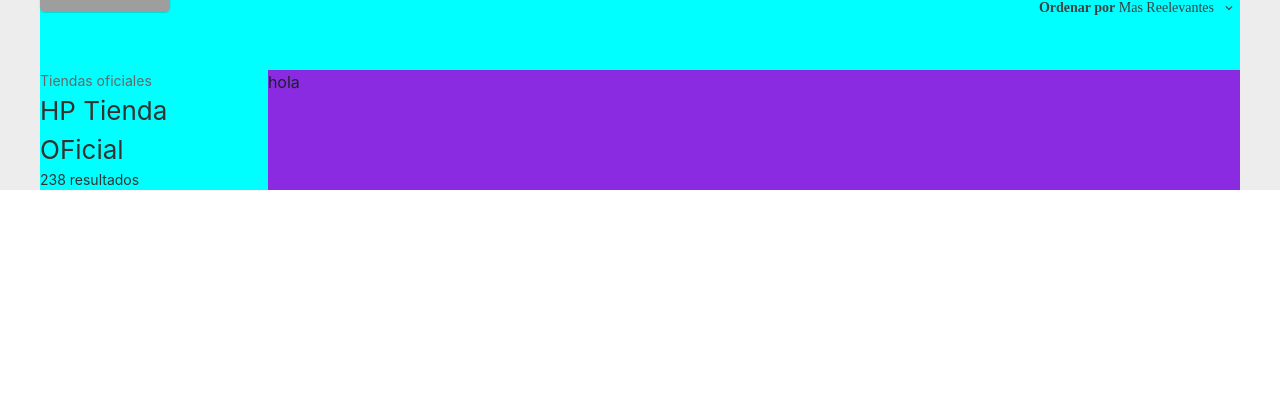
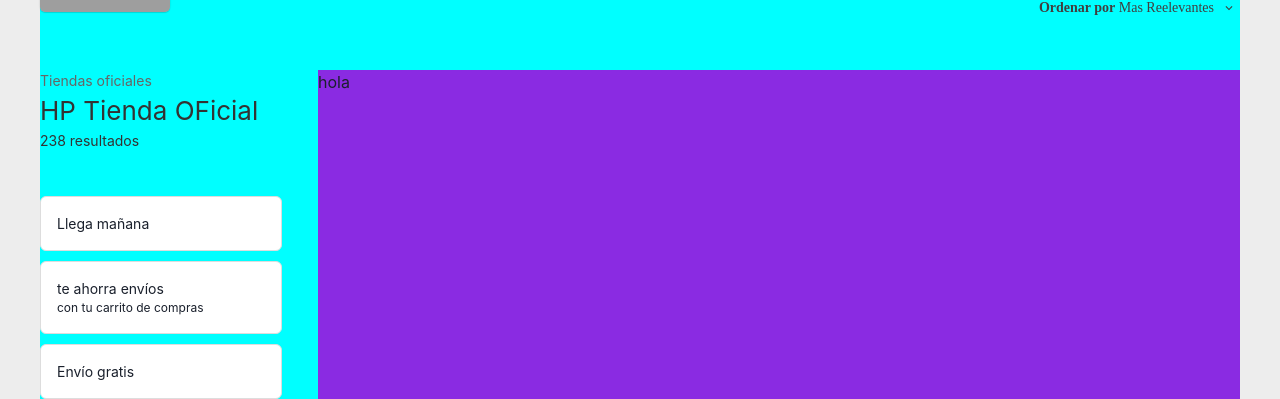
Before and after one commit to CodemiaClub/mercado-libre, a React (Create React App) app: page / in a window 1280 px wide. Shown: the part 522-921 px from the top of the page. Before the commit the page ends 800 px from the top, so only its background shows below. Built offline with nearby package versions, Linux system fonts and the light colour scheme; grey boxes are pictures that could not be loaded.

Commit message:
se trabaja con componente Filter y se agrega el componente FilterCard

```diff
--- a/src/App.js
+++ b/src/App.js
@@ -3,6 +3,7 @@
 import { ChakraProvider } from "@chakra-ui/react";
 import Banner from "./componentes/Banner/Baner";
 import Main from "./componentes/Main/Main";
+
 
 function App() {
   return (
--- a/src/componentes/Main/FIlter.jsx
+++ b/src/componentes/Main/FIlter.jsx
@@ -1,11 +1,23 @@
 import '../../hojas-de-estilo/Styles-Main/Filter.css';
+import FilterCard from './FilterCard';
 
-function Filter(){
-    return(
-        <div className="container-filter">
-            <p><a href='https://www.mercadolibre.com.ar/tiendas-oficiales'> Tiendas oficiales</a></p>
-            <p>HP Tienda OFicial</p>
-            <p>238 resultados</p>
+function Filter() {
+    return (
+        <div>
+            <div className="container-filter">
+                <p><a href='https://www.mercadolibre.com.ar/tiendas-oficiales'> Tiendas oficiales</a></p>
+                <p>HP Tienda OFicial</p>
+                <p>238 resultados</p>
+            </div>
+            <div className="filtercard">
+                <FilterCard
+                title='Llega mañana'/>
+                <FilterCard
+                title='te ahorra envíos'
+                text='con tu carrito de compras' />
+                <FilterCard
+                title='Envío gratis'/>
+            </div>
         </div>
     )
 }
--- /dev/null
+++ b/src/componentes/Main/FilterCard.jsx
@@ -0,0 +1,13 @@
+import '../../hojas-de-estilo/Styles-Main/FilterCard.css';
+
+
+function FilterCard({title, text}) {
+  return (
+    <div className="container-filterCard">
+      <p>{title}</p>
+      <p>{text}</p>
+    </div>
+  )
+}
+
+export default FilterCard;
--- a/src/hojas-de-estilo/Styles-Main/Filter.css
+++ b/src/hojas-de-estilo/Styles-Main/Filter.css
@@ -1,6 +1,7 @@
 .container-filter{
     width: 278px;
     padding-right: 14px;
+    margin-bottom: 45px;
 }
 
 .container-filter p:first-child{
--- /dev/null
+++ b/src/hojas-de-estilo/Styles-Main/FilterCard.css
@@ -0,0 +1,18 @@
+.container-filterCard{
+    width: 242px;
+
+    background-color: white;
+    display: flex;
+    justify-content: center;
+    flex-direction: column;
+    padding: 16px;
+    border: 1px solid #ddd;
+    -webkit-border-radius: 6px;
+    border-radius: 6px;
+    font-size: 14px;
+    margin-top: 10px;
+}
+
+.container-filterCard p:last-child{
+    font-size: 12px;
+}
```
